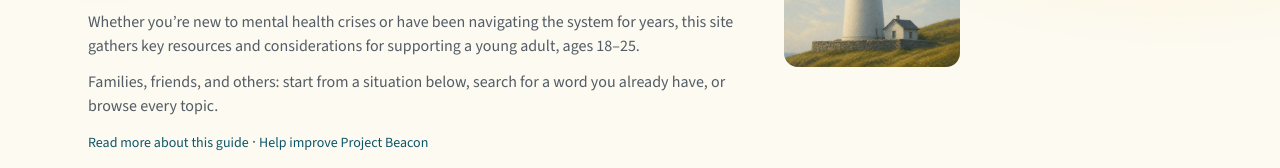
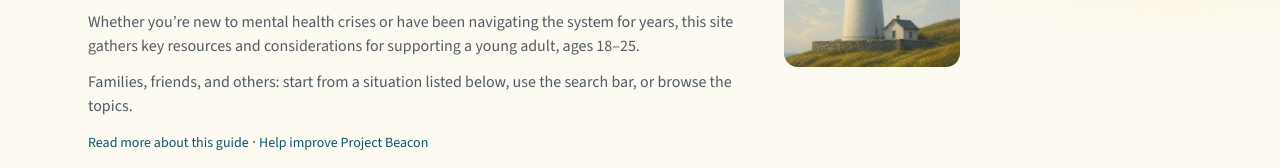
Before and after one commit to pdxshibaa/Beacon, a Next.js app: page / in a window 1280 px wide. Shown: the part 259-427 px from the top of the page. Built offline with nearby package versions, Linux system fonts and the light colour scheme.

Commit message:
changing some text on homepage

```diff
--- a/src/components/home-intro.tsx
+++ b/src/components/home-intro.tsx
@@ -67,7 +67,7 @@ export function HomeIntro() {
               Whether you’re new to mental health crises or have been navigating the system for years, this site gathers key resources and considerations for supporting a young adult, ages 18–25.
             </p>
             <p className="mt-3 text-foreground/80">
-              Families, friends, and others: start from a situation below, search for a word you already have, or browse every topic.
+              Families, friends, and others: start from a situation listed below, use the search bar, or browse the topics.
             </p>
             <p className="mt-3">
               <Link
```
